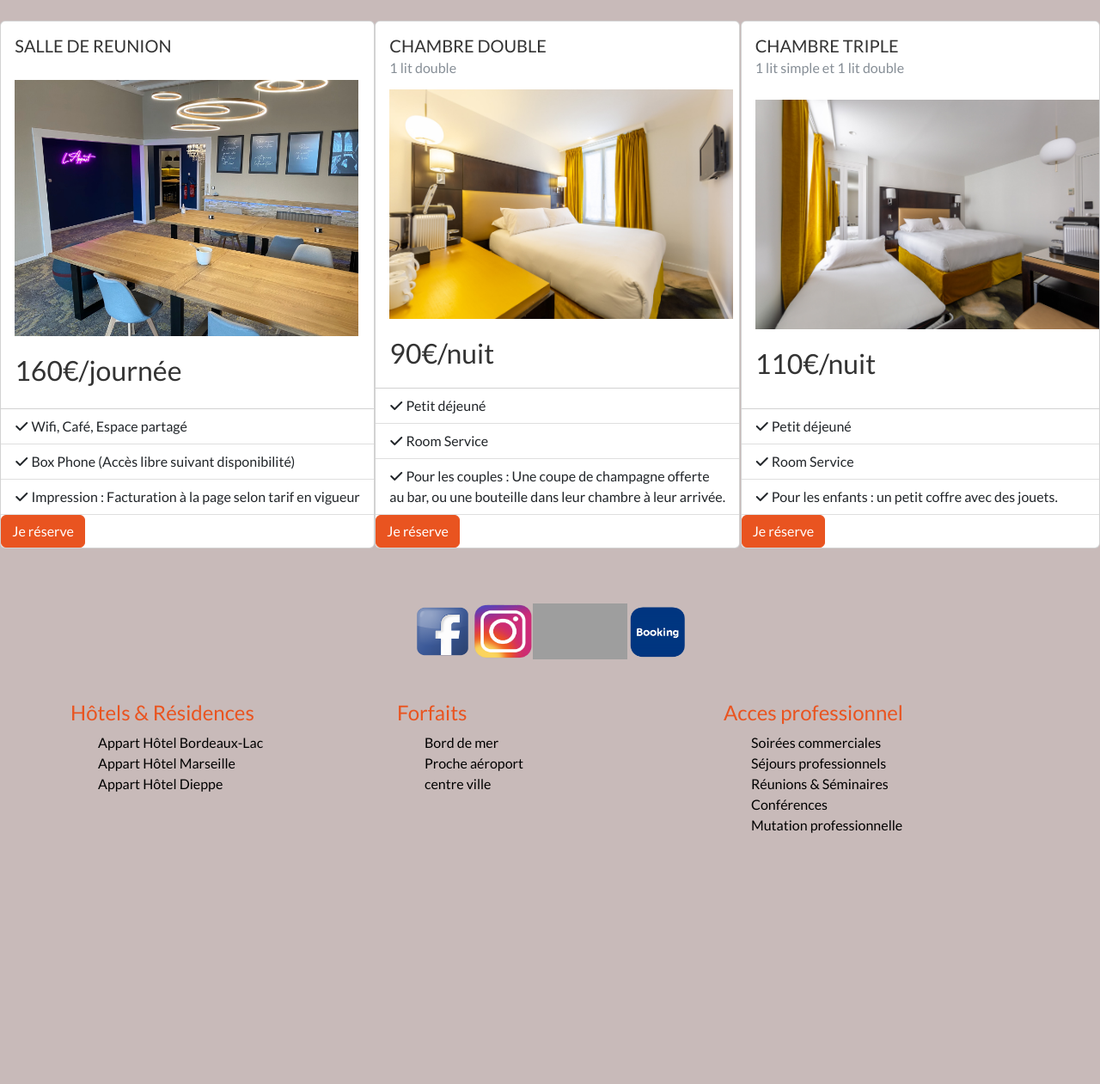
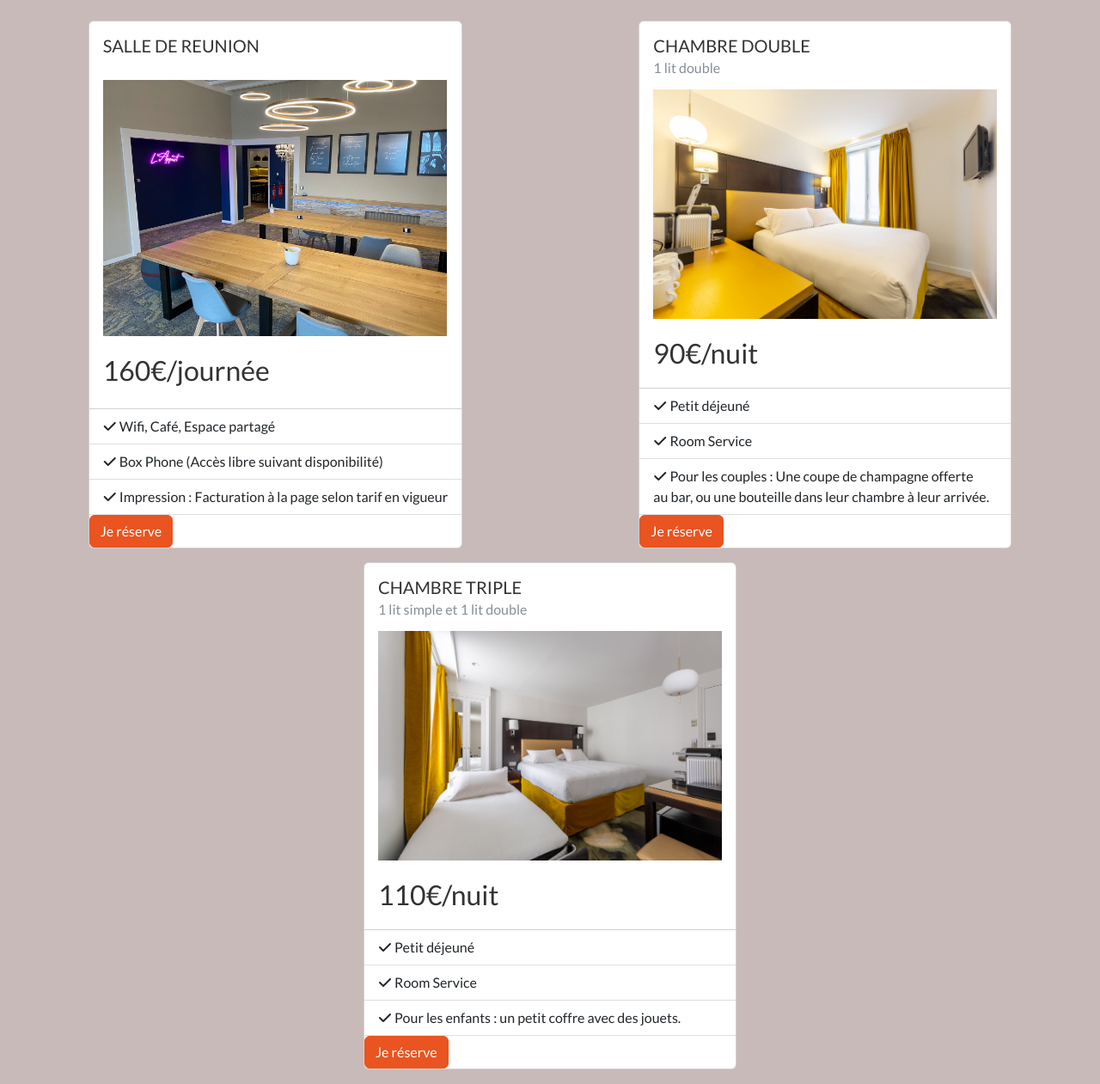
Before and after one commit to masurejean/appart-hotel, a PHP site: page /tarifs.php in a window 1280 px wide. Shown: the part 100-1361 px from the top of the page at 86% size. Before the commit the page ends 1069 px from the top, so only its background shows below. Run offline with PHP 8.4, Linux system fonts and the light colour scheme; some libraries are stand-ins or nearby versions; grey boxes are pictures that could not be loaded.

Commit message:
modif css tarifs

```diff
--- a/assets/css/tarifs.css
+++ b/assets/css/tarifs.css
@@ -3,9 +3,16 @@ width: 400px;
 margin-left: 1rem;
 }
 
-.chambre{
+.chambre1{
     width: 400px;
     margin-left: 1rem;
+    margin-right: 1rem;
+}
+
+.chambre2{
+    width: 400px;
+    margin-left: 1rem;
+    margin-right: 1rem;
 }
 
 .allTarifs{
--- a/tarifs.php
+++ b/tarifs.php
@@ -57,7 +57,7 @@
                     <h5 class="card-title">CHAMBRE DOUBLE</h5>
                     <h6 class="card-subtitle text-muted">1 lit double</h6>
                 </div>
-                <img class="chambre" src="./assets/img/chambre_double.jpeg" alt="">
+                <img class="chambre1" src="./assets/img/chambre_double.jpeg" alt="">
                 <rect width="100%" height="100%" fill="#868e96"></rect>
                 </svg>
                 <div class="card-body">
@@ -78,7 +78,7 @@
                     <h5 class="card-title">CHAMBRE TRIPLE</h5>
                     <h6 class="card-subtitle text-muted">1 lit simple et 1 lit double</h6>
                 </div>
-                <img class="chambre" src="./assets/img/chambre _triple.jpeg" alt="">
+                <img class="chambre2" src="./assets/img/chambre _triple.jpeg" alt="">
                 <rect width="100%" height="100%" fill="#868e96"></rect>
                 </svg>
                 <div class="card-body">
```
